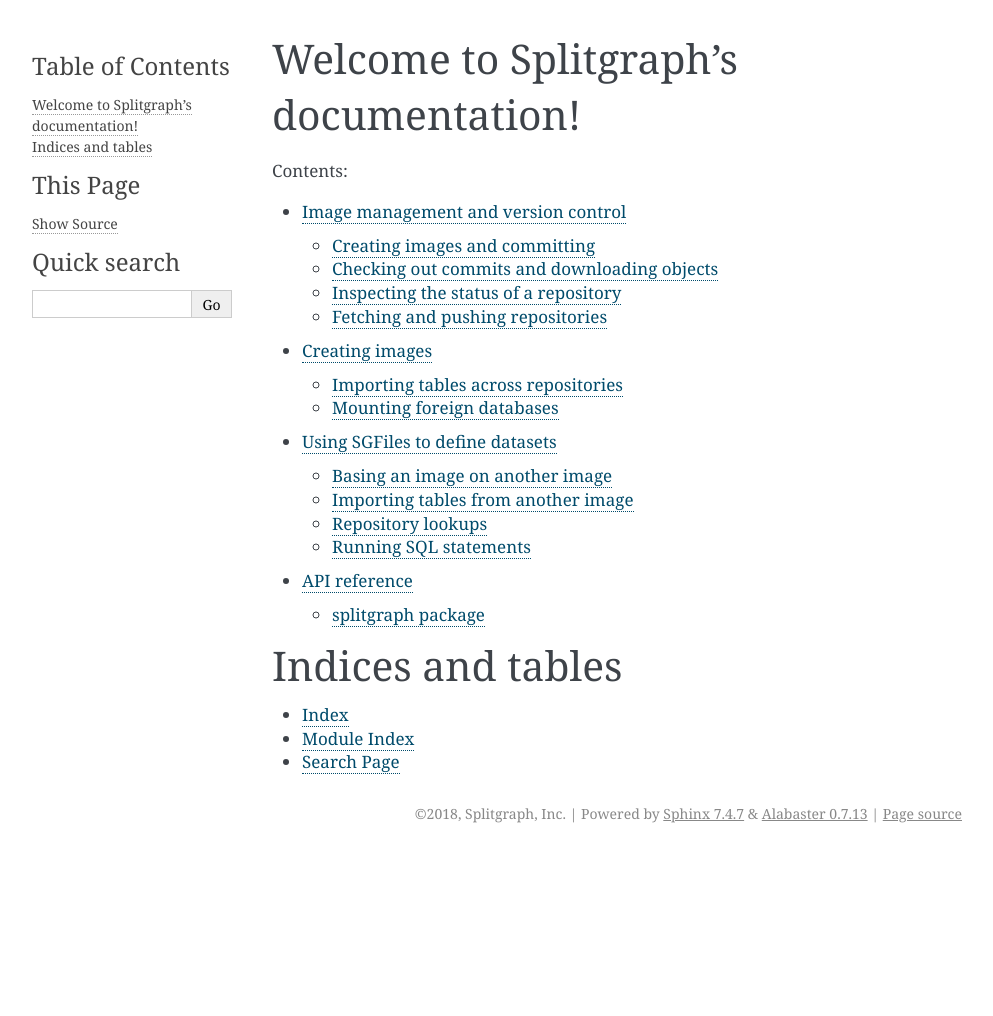
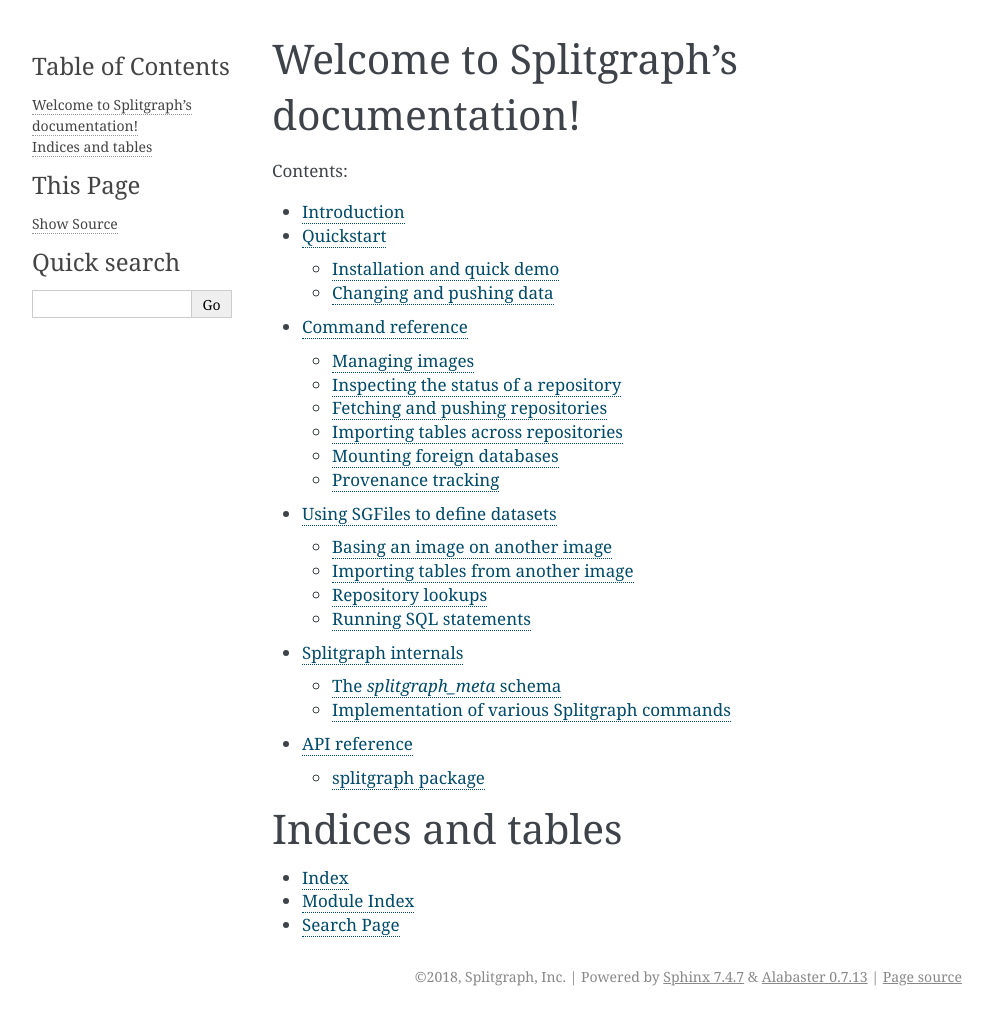
Before and after one commit to splitgraph/sgr, a Sphinx documentation site: the page built from docs/index.rst, in a window 1280 px wide. Shown: the whole page, without its empty margins (148-1141 px from the left). Built offline with Sphinx 7.4.7, drawn with Linux system fonts in a browser that asks for light colours; before the commit the page ends 900 px from its top, so only the background shows below that; part of the change alters nothing that is shown.

Commit message:
More rearranging of the docs, added an Intro/Quickstart section

```diff
--- /dev/null
+++ b/docs/commands.rst
@@ -0,0 +1,148 @@
+=================
+Command reference
+=================
+
+These are all the commands available in the commandline Splitgraph client. Where available, their API
+counterparts have also been linked.
+
+
+Managing images
+===============
+
+`sg commit`
+    Also see :mod:`splitgraph.commands.commit`
+
+    Creates a new commit hash (currently picked at random, unless explicitly specified by the SGFile executor or the user)
+    and records all changes to the tables in a given schema.
+
+`sg checkout`
+    checks out a given commit into the schema, first deleting any uncommitted chances. Then,
+    every table in the given Splitgraph image is materialized (copied into the mountpoint as an actual table).
+
+    As a part of this process, extra physical objects that are required to materialize the image can be downloaded.
+
+    See :mod:`splitgraph.commands.checkout` for the detailed documentation.
+
+Inspecting the status of a repository
+=====================================
+
+There are various (commandline and API) commands that can be used to inspect the status of a repository.
+
+:mod:`splitgraph.meta_handler` contains more low-level commands that fetch data directly from the metadata
+tables without processing it.
+
+`sg show MOUNTPOINT IMAGE_HASH`
+    Outputs the information about a given image. The verbose mode (`-v`) also lists all the actual objects
+    the image depends on.
+
+`sg diff MOUNTPOINT IMAGE_HASH_1 [IMAGE_HASH_2]`
+    Also see: :mod:`splitgraph.commands.diff`
+
+    Shows the difference between two images in a mountpoint. If the two images are on the same path in `snap_tree`, it
+    concatenates their DIFFs and displays that (or the aggregation of total inserts/deletes/updates).
+    Note this might give wrong results if there's been a schema change.
+
+    If the images are on different branches), it temporarily materializes both revisions and compares them row-by-row.
+
+`sg log MOUNTPOINT`
+    Also see: :func:`splitgraph.commands.misc.get_log`
+
+    Returns the log of changes to a given mountpoint, starting from the current HEAD revision and crawling down.
+    If `--tree` (`-t`) is passed, outputs the full image tree of the schema.
+    Otherwise, and if nothing in the mountpoint is checked out, raises an error.
+
+`sg status`
+    Lists the currently mounted schemata and their checked out images (if any).
+
+Fetching and pushing repositories
+=================================
+
+Also see :mod:`splitgraph.commands.push_pull`
+
+`sg pull`
+    Currently is a shorthand for `clone` that uses the remote name specified in `splitgraph_meta.remotes` instead of
+    a full connection string.
+
+`sg clone`
+    Brings the metadata for the local mountpoint up to date with a remote one, optionally downloading the actual
+    physical objects.
+
+`sg push`
+    Does the opposite.
+
+`sg publish`
+    TODO
+
+
+Importing tables across repositories
+====================================
+
+`sg import SOURCE_MOUNTPOINT SOURCE_TABLE TARGET_MOUNTPOINT [TARGET_TABLE] [SOURCE_IMAGE_OR_TAG]`
+    Grafts one or more tables from one mountpoint into another, creating a new single commit on top of the current HEAD.
+    This doesn't explicitly preserve the imported tables' history. If the new table(s) isn't/aren't materialized, this
+    doesn't consume extra space apart from the new entries in the metadata tables. It also doesn't discard any pending
+    changes.
+
+The API version of this function in :mod:`splitgraph.commands.importing` also allows more sophisticated importing,
+such as importing only some data from the source table or simply copying the table over without its physical history.
+
+This command usually doesn't need to used directly and is instead called by the :ref:`SGFile interpreter<sgfile>`.
+
+Mounting foreign databases
+==========================
+
+See also :mod:`splitgraph.commands.mounting`.
+
+`sg mount`
+    Uses the Postgres FDW to mount a foreign Postgres/Mongo database as a set of tables into a temporary location
+    and then imports those tables into the target mountpoint as a new Splitgraph image.
+
+`sg unmount`
+    Destroys the local copy of a repository and all the metadata related to it in
+    `snap_tree`, `tables`, `remotes` and `snap_tags`. This command doesn't delete the actual physical objects in
+    `splitgraph_meta` or references to them in
+    `object_tree` / `object_locations`. There's a separate function, `sg cleanup`
+    (or :func:`splitgraph.commands.misc.cleanup_objects`) that crawls the `splitgraph_meta` for objects not required
+    by a current mountpoint and does that.
+
+`sg init`
+    Creates an empty repository with one single initial commit (hash `000000...`).
+
+Custom mount handlers
+---------------------
+
+:mod:`splitgraph.commands.mount_handlers`
+
+It is possible to write custom mount handlers for Splitgraph that create foreign tables using the Postgres FDW. A
+mount handler is a function that takes a Psycopg connection object, the target schema and any handler-specific
+keyword arguments that are passed directly from the user to the handler.
+
+For an example, see the Postgres mount handler in :func:`splitgraph.commands.mount_handlers.mount_postgres`
+
+Provenance tracking
+===================
+
+Every :ref:`SGFile command <sgfile>` is recorded in the image metadata so that it's possible to track which datasets an
+image depends on, as well as how it can be recreated. Images that are created by `MOUNT` commands
+(data import from a mounted database) aren't currently supported, as it's assumed that those databases
+aren't publicly accessible.
+
+Provenance tracking allows Splitgraph to recreate the SGFile the image was made with, as well as rebase the image to
+use a different version of the datasets it was made from.
+
+`sg provenance MOUNTPOINT IMAGE_OR_TAG`
+    Inspects the image's parents and outputs a list of datasets and their versions
+    that were used to create this image (via `IMPORT` or `FROM` commands). If the `-f (--full)` flag is passed, then the
+    command will try to reconstruct the full sgfile used to create the image, raising an error if there's a break in the
+    provenance chain (e.g. the `MOUNT` command or a SQL query outside of the sgfile interpreter was used somewhere
+    in the history of the image). If the `-e` flag is passed, the command will instead stop at the first break in the chain
+    and base the resulting sgfile before the break (using the `FROM` command).
+
+`sg rerun MOUNTPOINT IMAGE_OR_TAG -i DATASET1 IMAGE_OR_TAG1 -i ...`
+    Recreates the SGFile used to derive a given image
+    and reruns it, replacing its dependencies as specified by the `-i` options. If the `-u` flag is passed, the image
+    is rederived based on the `latest` tag of all its dependencies.
+
+    For example, if `pgderiv:v1` was created with `pgorigin:v1` and `pgorigin` has been updated on the remote to tag `v2`,
+    then both `sg rerun pgderiv v1 -i pgorigin v2` and `sg rerun -u pgderiv v1` will have the same effect of rerunning
+    the sgfile used to create `pgderiv` based on the latest version of `pgorigin`.
--- a/docs/creating_images.rst
+++ /dev/null
@@ -1,52 +0,0 @@
-===============
-Creating images
-===============
-
-Importing tables across repositories
-====================================
-
-`sg import SOURCE_MOUNTPOINT SOURCE_TABLE TARGET_MOUNTPOINT [TARGET_TABLE] [SOURCE_IMAGE_OR_TAG]`
-    Grafts one or more tables from one mountpoint into another, creating a new single commit on top of the current HEAD.
-    This doesn't explicitly preserve the imported tables' history. If the new table(s) isn't/aren't materialized, this
-    doesn't consume extra space apart from the new entries in the metadata tables. It also doesn't discard any pending
-    changes.
-
-The API version of this function in :mod:`splitgraph.commands.importing` also allows more sophisticated importing,
-such as importing only some data from the source table or simply copying the table over without its physical history.
-
-This command usually doesn't need to used directly and is instead called by the :ref:`SGFile interpreter<sgfile>`.
-
-Implementation
---------------
-
-  * Adds the new commit into `snap_tree`
-  * Copies the required rows from `tables` linking the required objects to the new commit (both the tables in the
-    current HEAD and the newly imported tables).
-  * Changes the HEAD pointer to point to the new commit and optionally materializes the new tables (which might involve
-    actual object downloads).
-
-Mounting foreign databases
-==========================
-
-See also :mod:`splitgraph.commands.mounting`.
-
-`sg mount` uses the Postgres FDW to mount a foreign Postgres/Mongo database as a set of tables into a temporary location
-and then imports those tables into the target mountpoint as a new Splitgraph image.
-
-On the other hand, `sg unmount` destroys the local copy of a repository and all the metadata related to it in
-`snap_tree`, `tables`, `remotes` and `snap_tags`. This command doesn't delete the actual physical objects in
-`splitgraph_meta` or references to them in
-`object_tree` / `object_locations`. There's a separate function, `sg cleanup`
-(or :func:`splitgraph.commands.misc.cleanup_objects`) that crawls the `splitgraph_meta` for objects not required
-by a current mountpoint and does that.
-
-Custom mount handlers
----------------------
-
-:mod:`splitgraph.commands.mount_handlers`
-
-It is possible to write custom mount handlers for Splitgraph that create foreign tables using the Postgres FDW. A
-mount handler is a function that takes a Psycopg connection object, the target schema and any handler-specific
-keyword arguments that are passed directly from the user to the handler.
-
-For an example, see the Postgres mount handler in :func:`splitgraph.commands.mount_handlers.mount_postgres`
--- a/docs/index.rst
+++ b/docs/index.rst
@@ -5,9 +5,11 @@ Welcome to Splitgraph's documentation!
    :maxdepth: 2
    :caption: Contents:
 
-   images
-   creating_images
+   introduction
+   quickstart
+   commands
    sgfile
+   internals
    API reference <api/modules>
 
 
--- a/docs/images.rst
+++ b/docs/internals.rst
@@ -1,26 +1,51 @@
-====================================
-Image management and version control
-====================================
+====================
+Splitgraph internals
+====================
 
-Creating images and committing
-==============================
+This chapter contains various implementation details of Splitgraph that are not required for its operation if you're
+a data scientist or a casual user. However, if you wish to fine tune your Splitgraph installation, contribute to
+the source code or are just curious, read on!
 
-See :mod:`splitgraph.commands.commit`
+The `splitgraph_meta` schema
+============================
 
-`sg commit` creates a new commit hash (currently picked at random, unless explicitly specified by the SGFile executor or the user)
-and records all changes to the tables in a given schema.
+Most of the metadata related to Splitgraph is stored in the `splitgraph_meta` schema on the driver, including
+version and tag information, relationships between images and downloaded tables.
 
-Implementation
---------------
+Here's an overview of the tables in this schema:
 
-  * If the table's schema (or primary keys) has changed (or the table has been created), copies the table into a
+  * `snap_tree`: should really be called `image_tree`. Describes all image hashes and their parents, as well as extra
+    data about a given commit (the creation timestamp, the commit message and the details of the sgfile command that
+    generated this image). PKd on the mountpoint and the image hash, so the same image can exist in multiple schemas
+    at the same time.
+  * `tables`: an image consists of multiple tables. Each table in a given version is represented by one or more objects.
+    An object can be one of two types: SNAP (a snapshot, a full copy of the table) and a DIFF (list of changes to a parent
+    object). This is also mountpoint-specific.
+  * `object_tree`: Lists the type and the parent of every object. A SNAP object doesn't have a parent and a DIFF object
+    might have multiple parents (for example, the SNAP and the DIFF of a previous commit). This is not necessarily
+    the object linked to the parent commit of a given object: if we're importing a table from a different repository,
+    we would pull in its chain of DIFF objects without tying them to commits those objects were created in.
+  * `remotes`: Currently, stores the connection string for the upstream repository a given repository was cloned from.
+  * `snap_tags`: maps images and their mountpoints to one or more tags. Tags (apart from HEAD) are pushed and pulled
+    to/from upstream repositories and are immutable (this is weakly enforced by the push/pull code).
+    HEAD is a special tag: it points out to the currently checked-out local image.
+  * `object_locations`: If a given object is not stored in the remote, this table specifies where to find it (protocol
+    and location). More on this later.
+
+Implementation of various Splitgraph commands
+=============================================
+
+`commit`
+--------
+
+  * If the table's schema (or primary keys) has changed (or the table has been created), copy the table into a
     new SNAP object (currently, the IDs of all objects are also picked at random). This kind of sidesteps the problem
     of storing column names and types in a DIFF object.
-  * If the table hasn't changed at all, links the table (by adding entries to `splitgraph_meta.tables`) to all objects
+  * If the table hasn't changed at all, link the table (by adding entries to `splitgraph_meta.tables`) to all objects
     pointed to by the parent of this table.
-  * Otherwise, goes through the `pending_changes` to conflate the changes and create a new DIFF object.
+  * Otherwise, goe through the `pending_changes` to conflate the changes and create a new DIFF object.
 
-    * Replica identity is PG terminology for something identifying the exact tuple for the purposes of logical
+    * *Replica identity* is PG terminology for something identifying the exact tuple for the purposes of logical
       replication. In this case, the RI is either the PK of the tuple (if it exists) or the whole tuple.
     * Currently, DIFF objects are of the format `(the whole RI, change kind, change data)`:
 
@@ -35,18 +60,8 @@ Implementation
     `tables` (to link tables in the new commit to existing/new objects), `snap_tree` (to register the new commit) and
     `snap_tags` (to move the HEAD pointer to the new commit).
 
-Checking out commits and downloading objects
-============================================
-
-See :mod:`splitgraph.commands.checkout` for the detailed documentation.
-
-`sg checkout` checks out a given commit into the schema, first deleting any uncommitted chances. Then,
-every table in the given Splitgraph image is materialized (copied into the mountpoint as an actual table).
-
-As a part of this process, extra physical objects that are required to materialize the image can be downloaded.
-
-Implementation
---------------
+`checkout`
+----------
 
   * The `tables` table is inspected to find out which object is required to start materializing the table.
   * Then, `object_tree` is crawled to find a chain of DIFF objects that ends with a SNAP
@@ -62,64 +77,18 @@ Implementation
       * Download the object from the upstream (by inspecting the `remotes` table).
   * `snap_tags` is changed to update the HEAD pointer.
 
-Inspecting the status of a repository
-=====================================
+`clone/push/pull`
+-----------------
 
-There are various (commandline and API) commands that can be used to inspect the status of a repository.
+`sg clone` is implemented as follows:
 
-The commandline commands are listed here, together with their API counterparts. :mod:`splitgraph.meta_handler` contains
-more low-level commands that fetch data directly from the metadata tables without processing it.
-
-`sg show MOUNTPOINT IMAGE_HASH`
-    Outputs the information about a given image. The verbose mode (`-v`) also lists all the actual objects
-    the image depends on.
-
-`sg diff MOUNTPOINT IMAGE_HASH_1 [IMAGE_HASH_2]`
-    Also see: :mod:`splitgraph.commands.diff`
-
-    Shows the difference between two images in a mountpoint. If the two images are on the same path in `snap_tree`, it
-    concatenates their DIFFs and displays that (or the aggregation of total inserts/deletes/updates).
-    Note this might give wrong results if there's been a schema change.
-
-    If the images are on different branches), it temporarily materializes both revisions and compares them row-by-row.
-
-`sg log MOUNTPOINT`
-    Also see: :func:`splitgraph.commands.misc.get_log`
-
-    Returns the log of changes to a given mountpoint, starting from the current HEAD revision and crawling down.
-    If `--tree` (`-t`) is passed, outputs the full image tree of the schema.
-    Otherwise, and if nothing in the mountpoint is checked out, raises an error.
-
-`sg status`
-    Lists the currently mounted schemata and their checked out images (if any).
-
-Fetching and pushing repositories
-=================================
-
-Also see :mod:`splitgraph.commands.push_pull`
-
-`sg pull` is currently a shorthand for `clone` that uses the remote name specified in `splitgraph_meta.remotes` instead of
-a full connection string.
-
-`sg clone` brings the metadata for the local mountpoint up to date with a remote one, optionally downloading the actual
-physical objects.
-
-`sg push` does the opposite.
-
-`sg publish` TODO
-
-Implementation
---------------
-
-The `sg clone` command is implemented as follows:
-
-  * First, it connects to the remote and inspects its `splitgraph_meta` table to gather the commits, tags and objects
+  * First, it connect to the remote and inspect its `splitgraph_meta` table to gather the commits, tags and objects
     (`snap_tree`, `snap_tags`, `object_tree`, `tables` and `object_locations`) that don't exist in the local
     `splitgraph_meta`. See `splitgraph.commands.push_pull._get_required_snaps_objects`.
-  * As part of that, it also crawls the remote `object_tree` to make sure it actually has the list of all required
-    objects and their dependencies.
-  * Optionally, it downloads the new objects and stores them in `splitgraph_meta`.
-  * Finally, it writes the new metadata locally. Currently, it doesn't check for clashes or conflicts, instead
+  * As part of that, also crawl the remote `object_tree` to gather the list of all required objects
+    and their dependencies.
+  * Optionally, download the new objects and store them in `splitgraph_meta`.
+  * Finally, write the new metadata locally. Currently, this command doesn't check for clashes or conflicts, instead
     letting the constraints on `splitgraph_meta` handle that. In particular:
 
     * Existing commits/objects aren't gathered at all by `_get_required_snaps_objects`, hence the remote can't rewrite
@@ -142,3 +111,12 @@ connection to create the tables that will house the objects remotely, then mount
 then use the driver-to-driver `SELECT` queries to send the object contents over. In the case of externally stored
 objects, the client first uploads them to an external location and only then registers the new metadata (commits,
 tags, objects and their locations) on the remote.
+
+`import`
+---------
+
+  * Add the new commit into `snap_tree`
+  * Copy the required rows from `tables` linking the required objects to the new commit (both the tables in the
+    current HEAD and the newly imported tables).
+  * Change the HEAD pointer to point to the new commit and optionally materialize the new tables (which might involve
+    actual object downloads).
--- /dev/null
+++ b/docs/introduction.rst
@@ -0,0 +1,37 @@
+============
+Introduction
+============
+
+What if you could `git push` your database?
+
+Splitgraph is a data management tool and a data sharing platform inspired by Docker and Git.
+
+Splitgraph allows the user to manipulate data images (snapshots of SQL tables at a given point in time) as if they
+were code repositories: by creating, versioning, sharing and downloading them. This is all done seamlessly, so that
+any tool that interacts with a Splitgraph table has no idea it's not just an ordinary database table.
+
+Furthermore, Splitgraph also defines an SGFile language that is used to derive datasets from other datasets whilst
+being able to keep track of their provenance and update the image when its dependencies are updated. You can even
+plug another database into Splitgraph and query data from it as if it were just another set of tables.
+
+Ever wished you could do this?
+
+::
+
+    FROM noaa/monthly:latest IMPORT state_temperature
+    FROM usda/ers:latest IMPORT crop_yields
+    FROM MOUNT mongo_fdw mongodb.mycompany.com '{"sales": {"db": "analyst_data",
+                                                           "coll": "monthly_pnl",
+                                                           "schema": {"month": "timestamp",
+                                                                      "state": "varchar",
+                                                                      "sales": "numeric"}}}'
+         IMPORT sales
+    SQL CREATE TABLE staging AS SELECT st.timestamp, st.state, st.temperature, yield, sales\
+                                FROM state_temperature st JOIN crop_yields cy JOIN sales sl\
+                                ON st.timestamp = cy.timestamp\
+                                AND st.state = cy.state\
+                                AND cy.state = sl.state
+
+Now you can.
+
+Finally, you can share your datasets on `<http://registry.splitgraph.com/>`_ or on your own private registry.
--- /dev/null
+++ b/docs/quickstart.rst
@@ -0,0 +1,43 @@
+==========
+Quickstart
+==========
+
+A normal Splitgraph installation consists of two components: the Splitgraph driver and the Splitgraph client.
+
+The driver is a Docker container with a customized version of PostgreSQL running on it. This is where cached images
+are stored.
+
+The client is a Python commandline tool that interacts with the driver.
+
+Most functionality is implemented in the client and to any other application, the driver is just another PostgreSQL
+database: it can interact with it by querying tables and writing to them as usual.
+
+Installation and quick demo
+===========================
+
+First, pull and start the driver::
+
+    docker run splitgraph
+
+Then, install the Splitgraph client::
+
+    pip install splitgraph
+
+Finally, pull some data::
+
+    sg pull noaa/monthly
+    sg checkout noaa/monthly 201801
+
+The `noaa/monthly` schema on the driver now contains the January 2018 of the NOAA monthly climate data, queryable
+by any tool that understands SQL. You can also run an ad hoc query yourself::
+
+    sg sql "SELECT temperature FROM noaa/monthly.state_temperature WHERE state = 'AZ'"
+
+Why January 2018? We have no idea. Let's update your copy of the data::
+
+    sg checkout noaa/monthly latest
+
+This downloads just the parts of this dataset that were changed, so keeping your data up to date is easy.
+
+Changing and pushing data
+=========================
--- a/docs/sgfile.rst
+++ b/docs/sgfile.rst
@@ -25,7 +25,9 @@ Basing an image on another image
 If `AS alias` is specified, the repository is cloned into `alias` and the current contents of `alias` destroyed.
 Otherwise, the current output mountpoint (passed to the executor) is used.
 
-`FROM` can also be used to perform Docker-like multistage builds. For example:
+`FROM` can also be used to perform Docker-like multistage builds.
+
+For example::
 
     FROM internal_data:latest AS stage_1
     CREATE TABLE visible_staff AS SELECT name, age FROM staff WHERE is_restricted = FALSE
@@ -86,31 +88,3 @@ returned by the command would still have the same hash.
 
 In the future, it might be worth basing the new hash on the hash of the objects that the query actually interacts with
 (as inputs or outputs), but this will require actually parsing the query.
-
-Provenance tracking
-===================
-
-Every SGFile command is recorded in the image metadata so that it's possible to track which datasets an
-image depends on, as well as how it can be recreated. Images that are created by `MOUNT` commands
-(data import from a mounted database) aren't currently supported, as it's assumed that those databases
-aren't publicly accessible.
-
-Provenance tracking allows Splitgraph to recreate the SGFile the image was made with, as well as rebase the image to
-use a different version of the datasets it was made from.
-
-`sg provenance MOUNTPOINT IMAGE_OR_TAG`
-    Inspects the image's parents and outputs a list of datasets and their versions
-    that were used to create this image (via `IMPORT` or `FROM` commands). If the `-f (--full)` flag is passed, then the
-    command will try to reconstruct the full sgfile used to create the image, raising an error if there's a break in the
-    provenance chain (e.g. the `MOUNT` command or a SQL query outside of the sgfile interpreter was used somewhere
-    in the history of the image). If the `-e` flag is passed, the command will instead stop at the first break in the chain
-    and base the resulting sgfile before the break (using the `FROM` command).
-
-`sg rerun MOUNTPOINT IMAGE_OR_TAG -i DATASET1 IMAGE_OR_TAG1 -i ...`
-    Recreates the SGFile used to derive a given image
-    and reruns it, replacing its dependencies as specified by the `-i` options. If the `-u` flag is passed, the image
-    is rederived based on the `latest` tag of all its dependencies.
-
-    For example, if `pgderiv:v1` was created with `pgorigin:v1` and `pgorigin` has been updated on the remote to tag `v2`,
-    then both `sg rerun pgderiv v1 -i pgorigin v2` and `sg rerun -u pgderiv v1` will have the same effect of rerunning
-    the sgfile used to create `pgderiv` based on the latest version of `pgorigin`.
```
